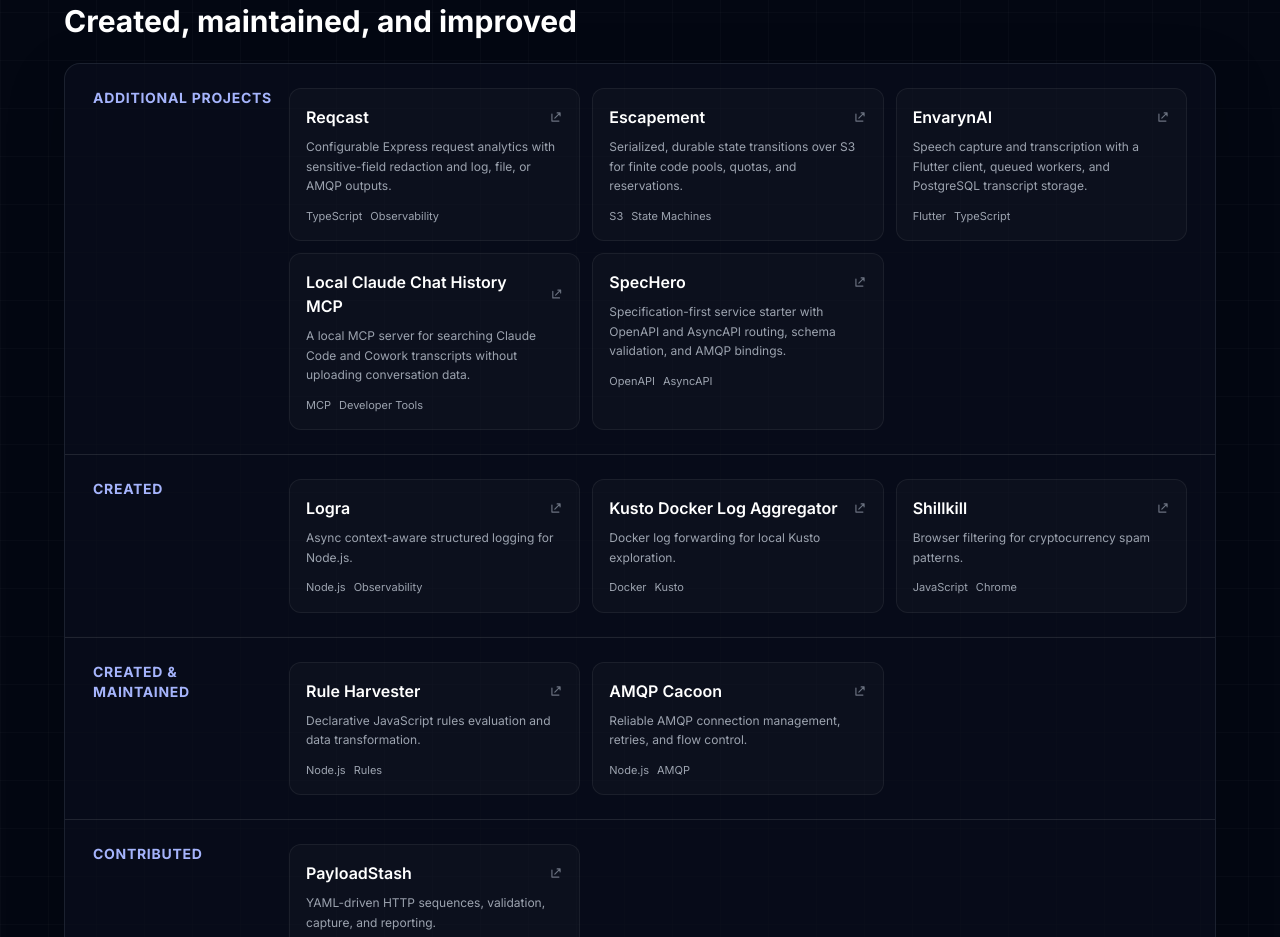
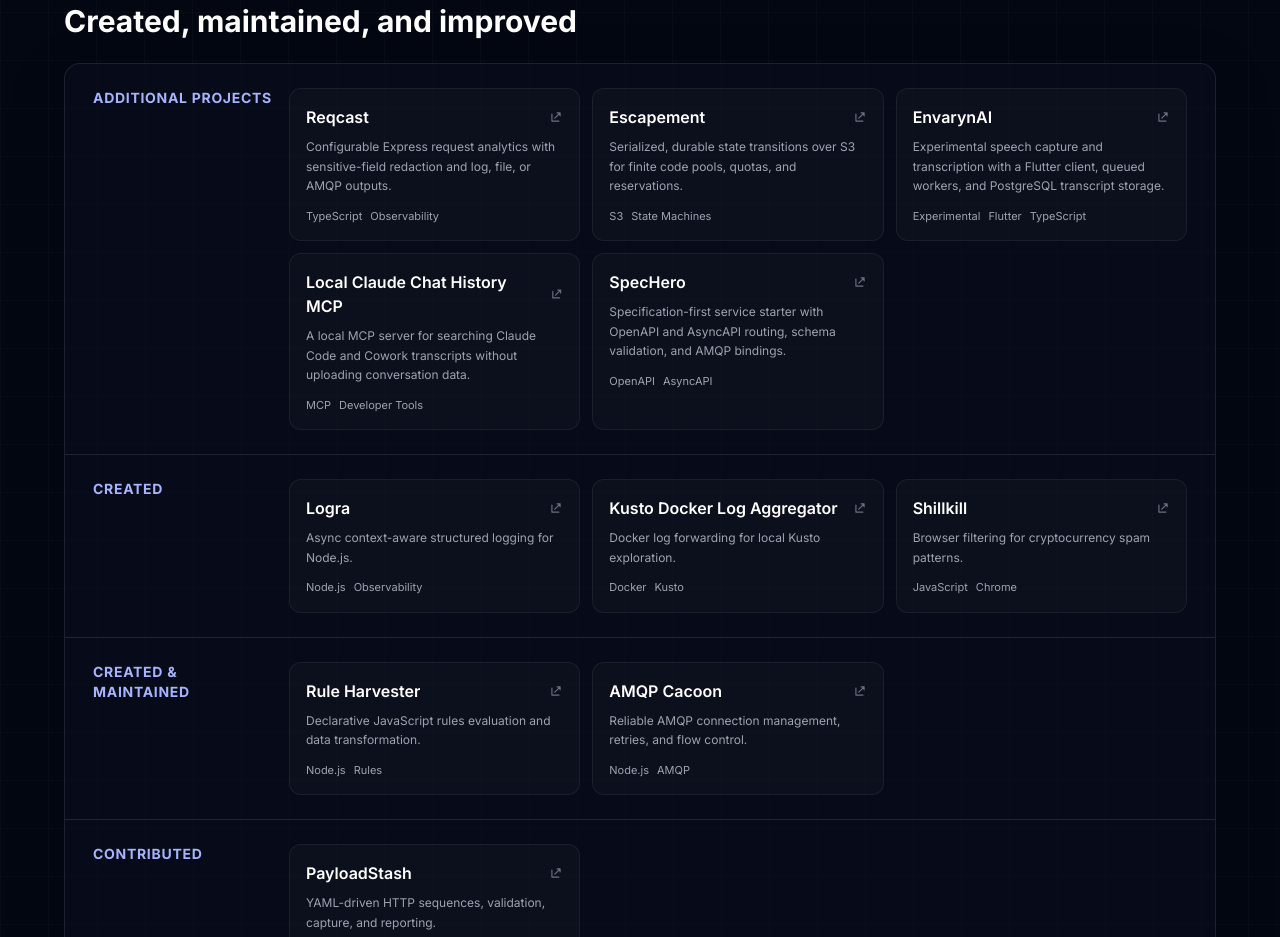
Before and after one commit to daniellmorris/daniellmorris.github.io, an Astro site: page /projects in a window 1280 px wide. Shown: the part 1188-2125 px from the top of the page. Built offline with nearby package versions, Linux system fonts and the light colour scheme; Astro itself is replaced by a stand-in of ours.

Commit message:
Label EnvarynAI as experimental on portfolio

```diff
--- a/src/pages/projects.astro
+++ b/src/pages/projects.astro
@@ -46,7 +46,7 @@ const projectGroups = [
     projects: [
       { name: 'Reqcast', description: 'Configurable Express request analytics with sensitive-field redaction and log, file, or AMQP outputs.', tags: ['TypeScript', 'Observability'], github: 'https://github.com/GiganticPlayground/reqcast' },
       { name: 'Escapement', description: 'Serialized, durable state transitions over S3 for finite code pools, quotas, and reservations.', tags: ['S3', 'State Machines'], github: 'https://github.com/GiganticPlayground/Escapement' },
-      { name: 'EnvarynAI', description: 'Speech capture and transcription with a Flutter client, queued workers, and PostgreSQL transcript storage.', tags: ['Flutter', 'TypeScript'], github: 'https://github.com/daniellmorris/EnvarynAI' },
+      { name: 'EnvarynAI', description: 'Experimental speech capture and transcription with a Flutter client, queued workers, and PostgreSQL transcript storage.', tags: ['Experimental', 'Flutter', 'TypeScript'], github: 'https://github.com/daniellmorris/EnvarynAI' },
       { name: 'Local Claude Chat History MCP', description: 'A local MCP server for searching Claude Code and Cowork transcripts without uploading conversation data.', tags: ['MCP', 'Developer Tools'], github: 'https://github.com/daniellmorris/local-claude-chat-history-mcp' },
       { name: 'SpecHero', description: 'Specification-first service starter with OpenAPI and AsyncAPI routing, schema validation, and AMQP bindings.', tags: ['OpenAPI', 'AsyncAPI'], github: 'https://github.com/daniellmorris/spechero' }
     ]
```
